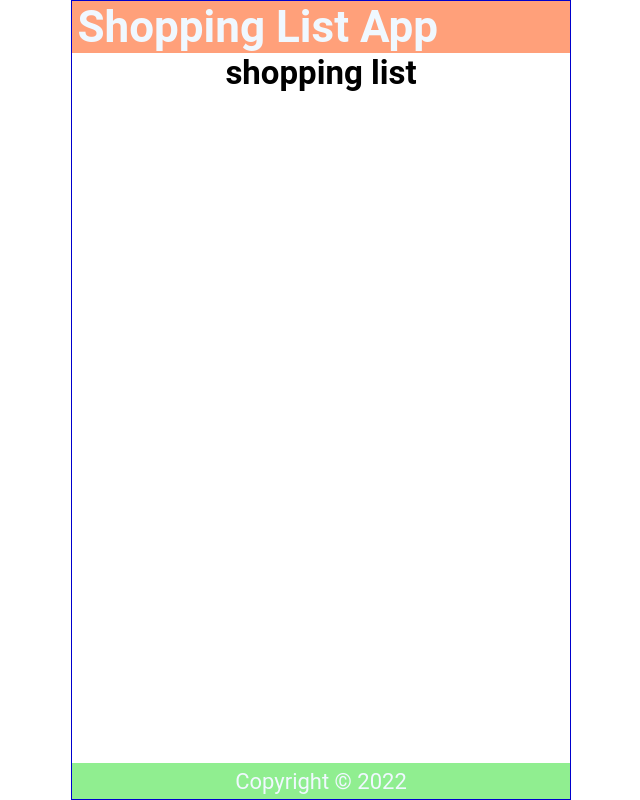
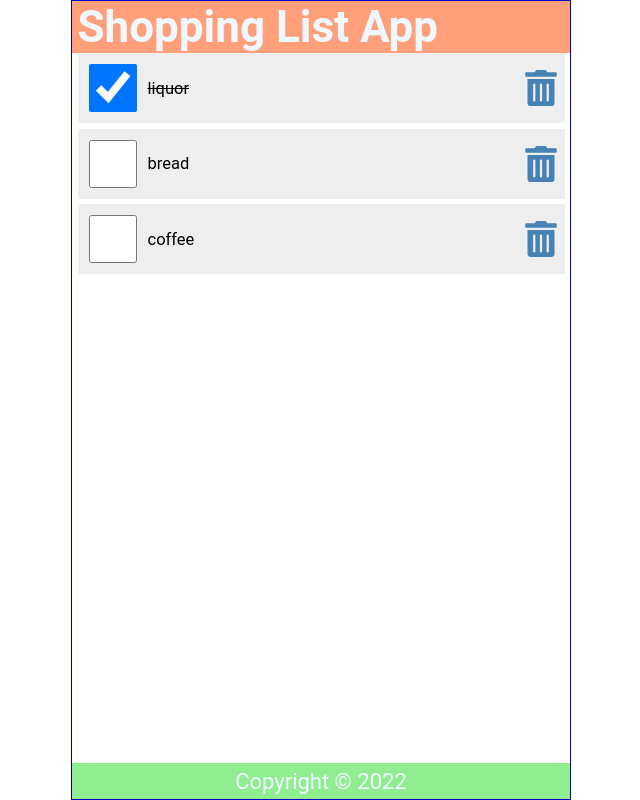
Before and after one commit to TranVinh-ds/shopping-list-app, a React (Create React App) app: page / in a window 1280 px wide. Shown: the whole page, without its empty margins (319-959 px from the left). Built offline with nearby package versions, Linux system fonts and the light colour scheme.

Commit message:
create a list and handle functions

```diff
--- a/package.json
+++ b/package.json
@@ -8,6 +8,7 @@
     "@testing-library/user-event": "^13.5.0",
     "react": "^18.2.0",
     "react-dom": "^18.2.0",
+    "react-icons": "^4.6.0",
     "react-scripts": "5.0.1",
     "web-vitals": "^2.1.4"
   },
--- a/src/components/Content.js
+++ b/src/components/Content.js
@@ -1,9 +1,68 @@
 import React from 'react';
+import { useState } from 'react';
+import { FaTrashAlt } from 'react-icons/fa';
 
 const Content = () => {
+  const [items, setItems] = useState([
+    {
+      id: 1,
+      checked: true,
+      item: 'liquor',
+    },
+    {
+      id: 2,
+      checked: false,
+      item: 'bread',
+    },
+    {
+      id: 3,
+      checked: false,
+      item: 'coffee',
+    },
+  ]);
+
+  const handleClickCheck = (id) => {
+    const listItems = items.map((item) =>
+      item.id === id ? { ...item, checked: !item.checked } : item
+    );
+    setItems(listItems);
+  };
+
+  const handleClickDelete = (id) => {
+    const listItems = items.filter((item) => item.id !== id);
+    setItems(listItems);
+  };
+
   return (
     <main>
-      <h2>shopping list</h2>
+      {items.length ? (
+        <ul>
+          {items.map((item) => (
+            <li className="item">
+              <input
+                type="checkbox"
+                checked={item.checked}
+                onChange={() => handleClickCheck(item.id)}
+              />
+              <label
+                onDoubleClick={() => handleClickCheck(item.id)}
+                style={item.checked ? { textDecoration: 'line-through' } : null}
+              >
+                {item.item}
+              </label>
+              <FaTrashAlt
+                role="button"
+                tabIndex="0"
+                onClick={() => handleClickDelete(item.id)}
+              />
+            </li>
+          ))}
+        </ul>
+      ) : (
+        <p style={{ marginTop: '10rem', color: 'red', fontSize: '1.5rem' }}>
+          Your List Is Empty
+        </p>
+      )}
     </main>
   );
 };
```
Also changed, not shown: 1 other file (tests, documents, lock files or other folders).
